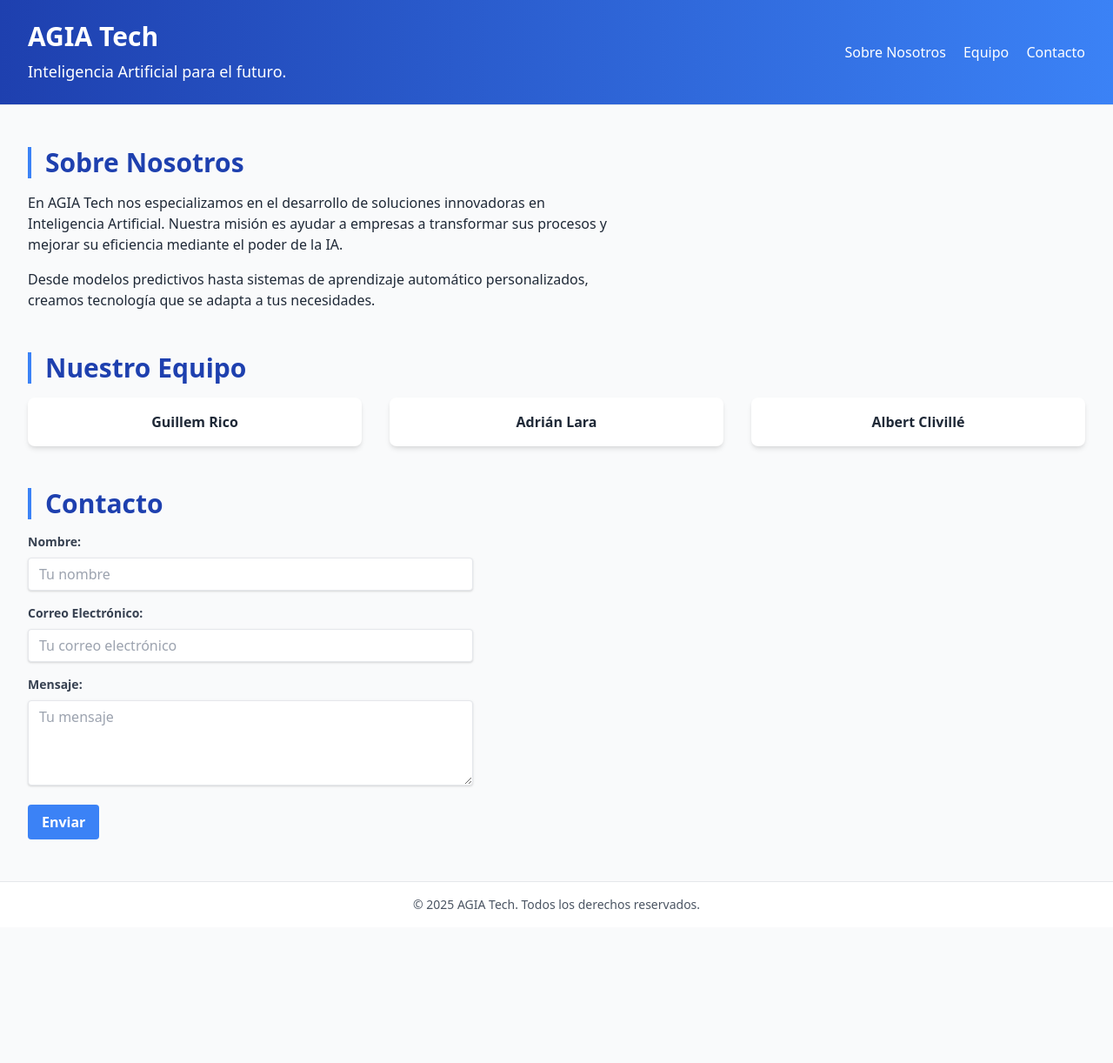
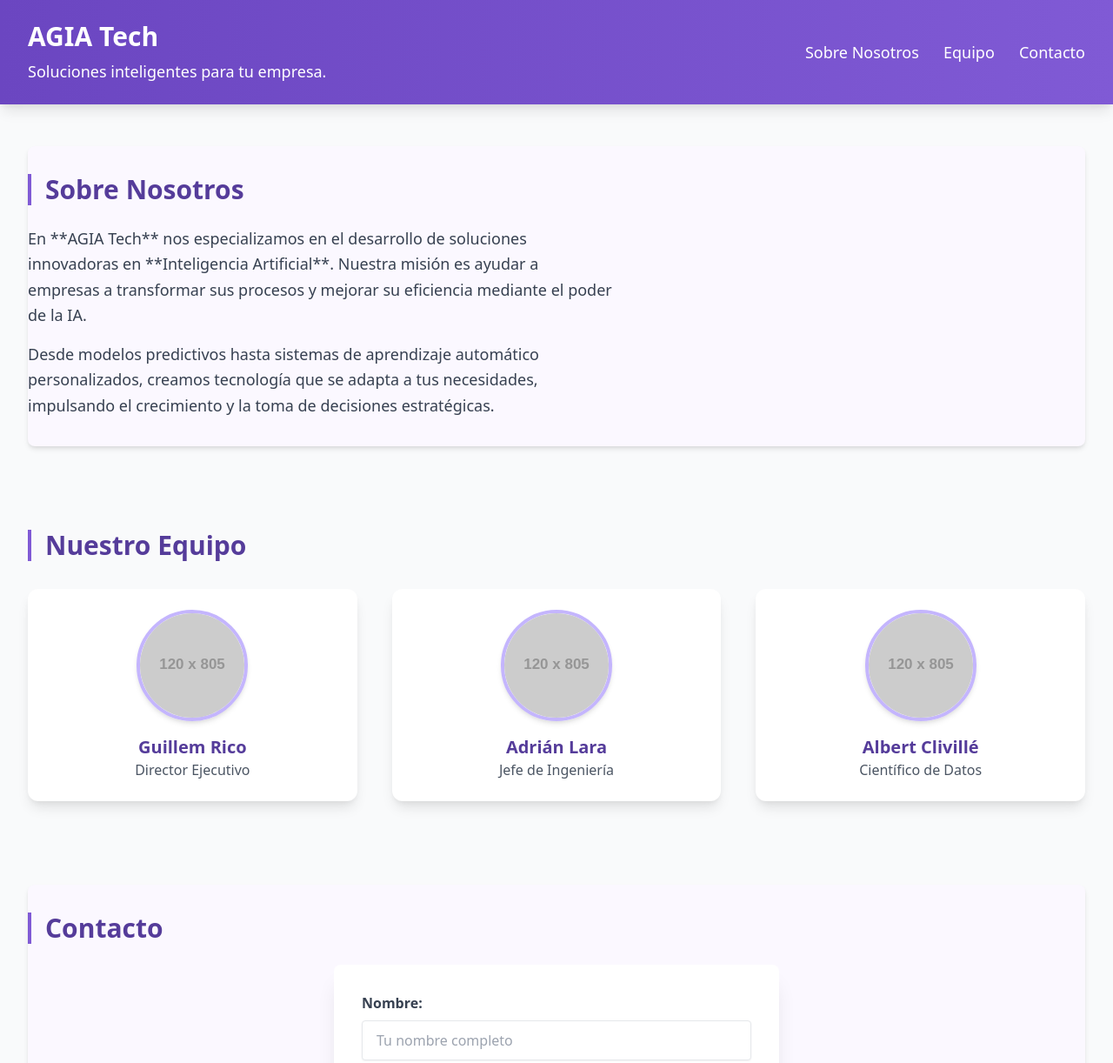
Before and after one commit to agiatech/agiatech.github.io, a plain HTML site: page index.html in a window 1280 px wide. Shown: the top 1222 px of the page at 87% size. Before the commit the page ends 1066 px from the top, so only its background shows below. Drawn offline with nearby package versions, Linux system fonts and the light colour scheme; placeholder pictures from the web are drawn by us.

Commit message:
Add files via upload

```diff
--- a/index.html
+++ b/index.html
@@ -5,100 +5,123 @@
   <meta name="viewport" content="width=device-width, initial-scale=1.0" />
   <title>AGIA Tech | Inteligencia Artificial</title>
   <link href="https://cdn.jsdelivr.net/npm/tailwindcss@2.2.19/dist/tailwind.min.css" rel="stylesheet">
+  <style>
+    /* Colores personalizados para un toque más profesional y lila */
+    .bg-gradient-to-r-purple {
+        background-image: linear-gradient(to right, #6B46C1, #805AD5); /* Morado oscuro a morado más claro */
+    }
+    .text-purple-800 {
+        color: #553C9A; /* Morado oscuro para encabezados */
+    }
+    .border-purple-500 {
+        border-color: #805AD5; /* Morado medio para bordes */
+    }
+    .hover\:text-purple-200:hover {
+        color: #B794F4; /* Morado claro al pasar el ratón */
+    }
+    .bg-purple-500 {
+        background-color: #805AD5; /* Morado medio para botones */
+    }
+    .hover\:bg-purple-700:hover {
+        background-color: #6B46C1; /* Morado oscuro al pasar el ratón por botones */
+    }
+    .bg-section-light {
+        background-color: #FBF8FF; /* Lila muy claro para diferenciar secciones */
+    }
+  </style>
 </head>
 <body class="bg-gray-50 text-gray-800 font-sans leading-normal">
 
-  <header class="bg-gradient-to-r from-blue-800 to-blue-500 border-b border-gray-200 py-6 px-8 text-white">
+  <header class="bg-gradient-to-r-purple py-6 px-8 text-white shadow-lg">
     <div class="container mx-auto flex flex-col md:flex-row justify-between items-center">
-
       <div>
         <h1 class="text-3xl font-bold mb-2">AGIA Tech</h1>
-        <p class="text-lg">Inteligencia Artificial para el futuro.</p>
+        <p class="text-lg">Soluciones inteligentes para tu empresa.</p>
       </div>
       <nav class="mt-4 md:mt-0">
-        <a href="#about" class="text-white hover:text-blue-200 mr-4">Sobre Nosotros</a>
-        <a href="#team" class="text-white hover:text-blue-200 mr-4">Equipo</a>
-        <a href="#contact" class="text-white hover:text-blue-200">Contacto</a>
+        <a href="#about" class="text-white hover:text-purple-200 mr-6 text-lg transition duration-300 ease-in-out">Sobre Nosotros</a>
+        <a href="#team" class="text-white hover:text-purple-200 mr-6 text-lg transition duration-300 ease-in-out">Equipo</a>
+        <a href="#contact" class="text-white hover:text-purple-200 text-lg transition duration-300 ease-in-out">Contacto</a>
       </nav>
     </div>
   </header>
 
   <main class="container mx-auto py-12 px-8">
-    <section id="about" class="mb-12">
-      <h2 class="text-3xl font-bold mb-4 border-l-4 border-blue-500 pl-4 text-blue-800">Sobre Nosotros</h2>
-      <p class="max-w-2xl mb-4">
-        En AGIA Tech nos especializamos en el desarrollo de soluciones innovadoras en Inteligencia Artificial. Nuestra misión es ayudar a empresas a transformar sus procesos y mejorar su eficiencia mediante el poder de la IA.
+    <section id="about" class="mb-16 py-8 bg-section-light rounded-lg shadow-md">
+      <h2 class="text-3xl font-bold mb-6 border-l-4 border-purple-500 pl-4 text-purple-800">Sobre Nosotros</h2>
+      <p class="max-w-2xl mb-4 text-gray-700 text-lg leading-relaxed">
+        En **AGIA Tech** nos especializamos en el desarrollo de soluciones innovadoras en **Inteligencia Artificial**. Nuestra misión es ayudar a empresas a transformar sus procesos y mejorar su eficiencia mediante el poder de la IA.
       </p>
-      <p class="max-w-2xl">
-        Desde modelos predictivos hasta sistemas de aprendizaje automático personalizados, creamos tecnología que se adapta a tus necesidades.
+      <p class="max-w-2xl text-gray-700 text-lg leading-relaxed">
+        Desde modelos predictivos hasta sistemas de aprendizaje automático personalizados, creamos tecnología que se adapta a tus necesidades, impulsando el crecimiento y la toma de decisiones estratégicas.
       </p>
     </section>
 
-    <section id="team" class="mb-12">
-      <h2 class="text-3xl font-bold mb-4 border-l-4 border-blue-500 pl-4 text-blue-800">Nuestro Equipo</h2>
-      <div class="grid grid-cols-1 md:grid-cols-3 gap-8">
-        <div class="bg-white rounded-lg shadow-md p-4">
-
-          <p class="font-semibold text-center">Guillem Rico</p>
-          <p class="text-gray-100 text-center"></p>
+    <section id="team" class="mb-16 py-8">
+      <h2 class="text-3xl font-bold mb-8 border-l-4 border-purple-500 pl-4 text-purple-800">Nuestro Equipo</h2>
+      <div class="grid grid-cols-1 sm:grid-cols-2 md:grid-cols-3 gap-10">
+        <div class="bg-white rounded-xl shadow-lg p-6 flex flex-col items-center transform transition duration-300 hover:scale-105 hover:shadow-xl">
+          <img src="https://via.placeholder.com/120/805AD5/FFFFFF?text=Guillem" alt="Guillem Rico" class="w-32 h-32 rounded-full object-cover mb-4 border-4 border-purple-300 shadow-md">
+          <p class="font-semibold text-xl text-purple-800 text-center">Guillem Rico</p>
+          <p class="text-gray-600 text-center text-md">Director Ejecutivo</p>
         </div>
-        <div class="bg-white rounded-lg shadow-md p-4">
-
-          <p class="font-semibold text-center">Adrián Lara</p>
-          <p class="text-gray-50 text-center"></p>
+        <div class="bg-white rounded-xl shadow-lg p-6 flex flex-col items-center transform transition duration-300 hover:scale-105 hover:shadow-xl">
+          <img src="https://via.placeholder.com/120/805AD5/FFFFFF?text=Adrian" alt="Adrián Lara" class="w-32 h-32 rounded-full object-cover mb-4 border-4 border-purple-300 shadow-md">
+          <p class="font-semibold text-xl text-purple-800 text-center">Adrián Lara</p>
+          <p class="text-gray-600 text-center text-md">Jefe de Ingeniería</p>
         </div>
-        <div class="bg-white rounded-lg shadow-md p-4">
-
-          <p class="font-semibold text-center">Albert Clivillé</p>
-          <p class="text-gray-100 text-center"></p>
+        <div class="bg-white rounded-xl shadow-lg p-6 flex flex-col items-center transform transition duration-300 hover:scale-105 hover:shadow-xl">
+          <img src="https://via.placeholder.com/120/805AD5/FFFFFF?text=Albert" alt="Albert Clivillé" class="w-32 h-32 rounded-full object-cover mb-4 border-4 border-purple-300 shadow-md">
+          <p class="font-semibold text-xl text-purple-800 text-center">Albert Clivillé</p>
+          <p class="text-gray-600 text-center text-md">Científico de Datos</p>
+        </div>
+      </div>
     </section>
 
-  <section id="contact">
-      <h2 class="text-3xl font-bold mb-4 border-l-4 border-blue-500 pl-4 text-blue-800">Contacto</h2>
-      <form class="max-w-lg">
-        <div class="mb-4">
-          <label for="name" class="block text-gray-700 text-sm font-bold mb-2">Nombre:</label>
-          <input type="text" id="name" name="name" class="shadow appearance-none border rounded w-full py-2 px-3 text-gray-700 leading-tight focus:outline-none focus:shadow-outline" placeholder="Tu nombre">
+    <section id="contact" class="py-8 bg-section-light rounded-lg shadow-md">
+      <h2 class="text-3xl font-bold mb-6 border-l-4 border-purple-500 pl-4 text-purple-800">Contacto</h2>
+      <form class="max-w-lg mx-auto p-8 bg-white rounded-lg shadow-xl">
+        <div class="mb-6">
+          <label for="name" class="block text-gray-700 text-md font-bold mb-2">Nombre:</label>
+          <input type="text" id="name" name="name" class="shadow-sm appearance-none border rounded w-full py-3 px-4 text-gray-700 leading-tight focus:outline-none focus:ring-2 focus:ring-purple-500 focus:border-transparent" placeholder="Tu nombre completo">
         </div>
-        <div class="mb-4">
-          <label for="email" class="block text-gray-700 text-sm font-bold mb-2">Correo Electrónico:</label>
-          <input type="email" id="email" name="email" class="shadow appearance-none border rounded w-full py-2 px-3 text-gray-700 leading-tight focus:outline-none focus:shadow-outline" placeholder="Tu correo electrónico">
+        <div class="mb-6">
+          <label for="email" class="block text-gray-700 text-md font-bold mb-2">Correo Electrónico:</label>
+          <input type="email" id="email" name="email" class="shadow-sm appearance-none border rounded w-full py-3 px-4 text-gray-700 leading-tight focus:outline-none focus:ring-2 focus:ring-purple-500 focus:border-transparent" placeholder="tu.email@ejemplo.com">
         </div>
-         <div class="mb-4">
-          <label for="message" class="block text-gray-700 text-sm font-bold mb-2">Mensaje:</label>
-          <textarea id="message" name="message" rows="4" class="shadow appearance-none border rounded w-full py-2 px-3 text-gray-700 leading-tight focus:outline-none focus:shadow-outline" placeholder="Tu mensaje"></textarea>
+         <div class="mb-6">
+          <label for="message" class="block text-gray-700 text-md font-bold mb-2">Mensaje:</label>
+          <textarea id="message" name="message" rows="5" class="shadow-sm appearance-none border rounded w-full py-3 px-4 text-gray-700 leading-tight focus:outline-none focus:ring-2 focus:ring-purple-500 focus:border-transparent" placeholder="Escribe tu mensaje aquí..."></textarea>
         </div>
-        <button type="submit" class="bg-blue-500 hover:bg-blue-700 text-white font-bold py-2 px-4 rounded focus:outline-none focus:shadow-outline">Enviar</button>
+        <button type="submit" class="bg-purple-500 hover:bg-purple-700 text-white font-bold py-3 px-6 rounded-lg focus:outline-none focus:shadow-outline transition duration-300 ease-in-out w-full">Enviar Mensaje</button>
       </form>
     </section>
+  </main>
 
-<!-- Widget Configuration -->
+  <footer class="bg-gradient-to-r-purple py-6 px-8 text-center text-white text-sm shadow-inner">
+    &copy; 2025 AGIA Tech. Todos los derechos reservados.
+  </footer>
+
   <script>
     window.ChatWidgetConfig = {
         webhook: {
-            url: '<https://n8n.srv810015.hstgr.cloud/webhook/cab89a31-2279-49cc-9d29-c620fa41d7a0/chat>',
+            url: 'https://n8n.srv810015.hstgr.cloud/webhook/cab89a31-2279-49cc-9d29-c620fa41d7a0/chat',
             route: 'general'
         },
         branding: {
-
             name: 'AGIA', // AGIA Tech
-            welcomeText: 'Hola 👋, com puc ajudar-te?', //Welcome message
-            responseTimeText: 'Paciencia' //Response time message
+            welcomeText: 'Hola 👋, ¿cómo puedo ayudarte?', // Welcome message
+            responseTimeText: 'Paciencia' // Response time message
         },
         style: {
-            primaryColor: '#854fff', //Primary color
-            secondaryColor: '#6b3fd4', //Secondary color
-            position: 'right', //Position of the widget (left or right)
-            backgroundColor: '#ffffff', //Background color of the chat widget
-            fontColor: '#333333' //Text color for messages and interface
+            primaryColor: '#854fff', // Primary color
+            secondaryColor: '#6b3fd4', // Secondary color
+            position: 'right', // Position of the widget (left or right)
+            backgroundColor: '#ffffff', // Background color of the chat widget
+            fontColor: '#333333' // Text color for messages and interface
         }
     };
   </script>
   <script src="https://nocodeveloper.com/chat.js"></script>
-<!-- Widget Script -->
-
- </main>
-
-  <footer class="bg-white border-t border-gray-200 py-4 px-8 text-center text-gray-600 text-sm">
-    &copy; 2025 AGIA Tech. Todos los derechos reservados.
-  </footer>
+  </body>
+</html>
```
Lines whose indentation alone changed are shown as unchanged.
